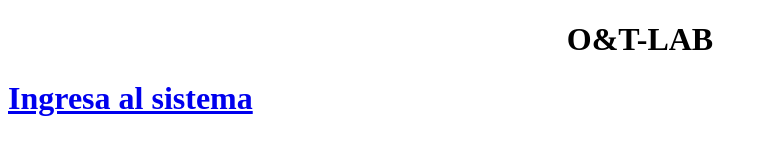
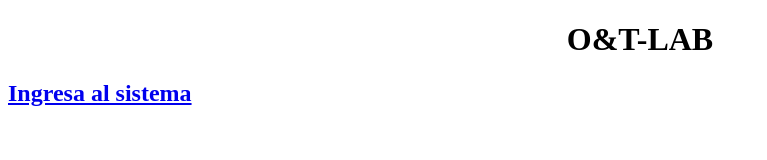
Before and after one commit to ortizal/oyt_lab.github.io, a plain HTML site: page principal.html in a window 1280 px wide. Shown: the whole page, without its empty margins (0-767 px from the left). Drawn offline with Linux system fonts and the light colour scheme.

Commit message:
updated home page

```diff
--- a/principal.html
+++ b/principal.html
@@ -9,6 +9,6 @@
     <center>
         <h1>O&T-LAB</T-></h1>
     </center>
-    <h1><a href="index/html/index.html">Ingresa al sistema</a></h1>
+    <h2><a href="index/html/index.html">Ingresa al sistema</a></h2>
 </body>
 </html>
```
